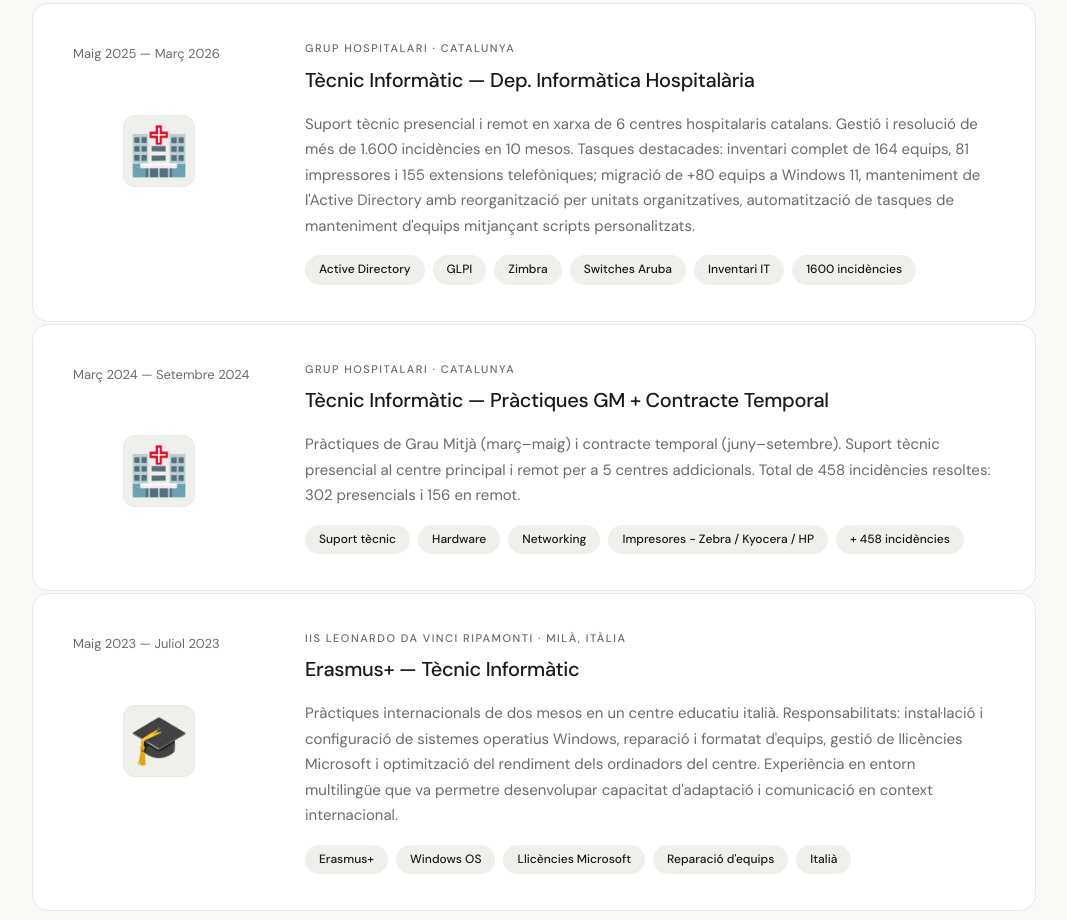
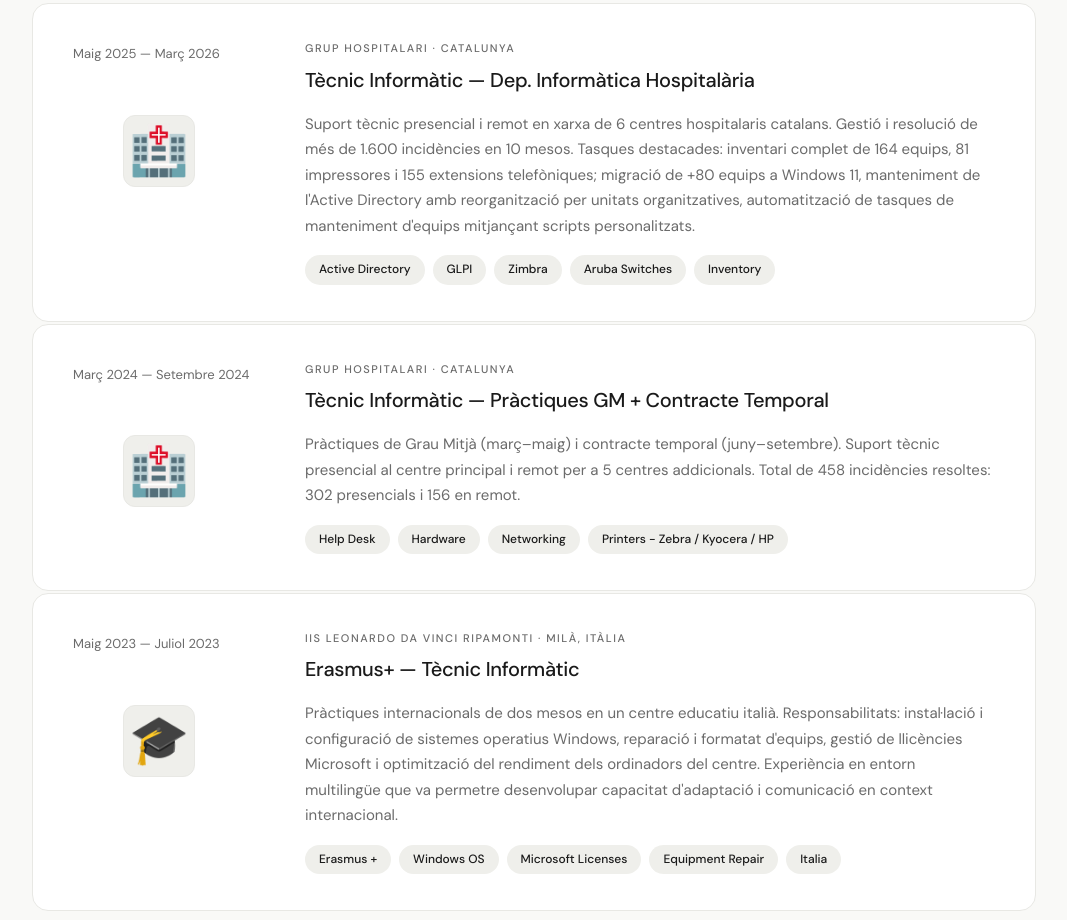
Before and after one commit to didac-gallego-perez/didac-gallego-perez.github.io, a plain HTML site: page index.html in a window 1280 px wide. Shown: the part 1600-2520 px from the top of the page, without its empty margins (106-1173 px from the left). Drawn offline with nearby package versions, Linux system fonts and the light colour scheme.

Commit message:
Update index.html

```diff
--- a/index.html
+++ b/index.html
@@ -92,9 +92,8 @@
             <span class="tag">Active Directory</span>
             <span class="tag">GLPI</span>
             <span class="tag">Zimbra</span>
-            <span class="tag">Switches Aruba</span>
-            <span class="tag">Inventari IT</span>
-            <span class="tag">1600 incidències</span>
+            <span class="tag">Aruba Switches</span>
+            <span class="tag">Inventory</span>
           </div>
         </div>
       </div>
@@ -109,11 +108,10 @@
           <div class="exp-role" data-i18n="exp2.role">Tècnic Informàtic — Pràctiques GM + Contracte Temporal</div>
           <p class="exp-desc" data-i18n="exp2.desc">Pràctiques de Grau Mitjà (març–maig) i contracte temporal (juny–setembre). Suport tècnic presencial al centre principal i remot per a 5 centres addicionals. Total de +458 incidències resoltes: 302 presencials i 156 en remot.</p>
           <div class="exp-tags">
-            <span class="tag">Suport tècnic</span>
+            <span class="tag">Help Desk</span>
             <span class="tag">Hardware</span>
             <span class="tag">Networking</span>
-            <span class="tag">Impresores - Zebra / Kyocera / HP</span>
-            <span class="tag">+ 458 incidències</span>
+            <span class="tag">Printers - Zebra / Kyocera / HP</span>
           </div>
         </div>
       </div>
@@ -128,11 +126,11 @@
           <div class="exp-role" data-i18n="exp3.role">Erasmus+ — Tècnic Informàtic</div>
           <p class="exp-desc" data-i18n="exp3.desc">Pràctiques internacionals de dos mesos en un centre educatiu italià. Responsabilitats: instal·lació i configuració de sistemes operatius Windows, reparació i formatat d'equips, gestió de llicències Microsoft i optimització del rendiment dels ordinadors del centre. Experiència en entorn multilingüe que va permetre desenvolupar capacitat d'adaptació i comunicació en context internacional.</p>
           <div class="exp-tags">
-            <span class="tag">Erasmus+</span>
+            <span class="tag">Erasmus +</span>
             <span class="tag">Windows OS</span>
-            <span class="tag">Llicències Microsoft</span>
-            <span class="tag">Reparació d'equips</span>
-            <span class="tag">Italià</span>
+            <span class="tag">Microsoft Licenses</span>
+            <span class="tag">Equipment Repair</span>
+            <span class="tag">Italia</span>
           </div>
         </div>
       </div>
@@ -178,7 +176,7 @@
         <p class="project-desc" data-i18n="proj.tp.desc">Compra i restauració completa d'un ThinkPad T480 de segona mà per 215€. Investigació prèvia per triar el model amb millor reparabilitat (últim ThinkPad amb RAM ampliable i dues bateries). Substitució de bateries, SSD NVMe 256GB a la ranura M.2 2242 i Fedora Linux. Resultat: 15–18h d'autonomia real, 512GB i rendiment competitiu. Inversió total: ~374€.</p>
         <div class="exp-tags">
           <span class="tag">Hardware</span>
-          <span class="tag">Reparabilitat</span>
+          <span class="tag">Reparability</span>
           <span class="tag">Fedora Linux</span>
         </div>
       </div>
@@ -192,7 +190,7 @@
         <div class="exp-tags">
           <span class="tag">Ciberseguretat</span>
           <span class="tag">Fortinet</span>
-          <span class="tag">Hacking Ètic</span>
+          <span class="tag">Ethical Hacking</span>
         </div>
       </div>
 
@@ -249,9 +247,9 @@
       <div class="skill-group reveal">
         <div class="skill-group-title" data-i18n="skills.g6">Idiomes</div>
         <div class="skill-list">
-          <div class="skill-item"><span class="skill-dot"></span><span data-i18n="skills.lang1">Català — Natiu</span></div>
-          <div class="skill-item"><span class="skill-dot"></span><span data-i18n="skills.lang2">Castellà — Natiu</span></div>
-          <div class="skill-item"><span class="skill-dot"></span><span data-i18n="skills.lang3">Anglès — B1</span></div>
+          <div class="skill-item"><span class="skill-dot"></span><span data-i18n="skills.lang1">Catalan — Natiu</span></div>
+          <div class="skill-item"><span class="skill-dot"></span><span data-i18n="skills.lang2">Spanish — Natiu</span></div>
+          <div class="skill-item"><span class="skill-dot"></span><span data-i18n="skills.lang3">English — B1</span></div>
         </div>
       </div>
     </div>
```
